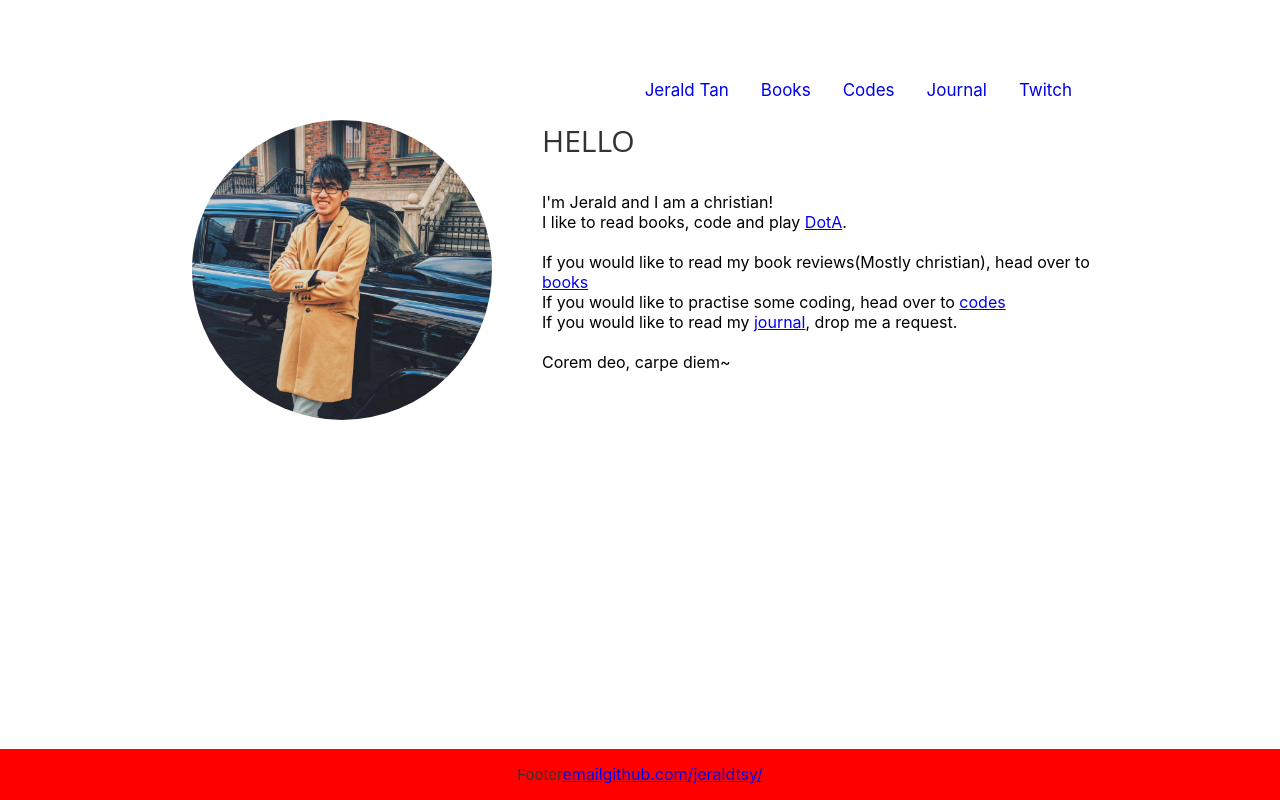
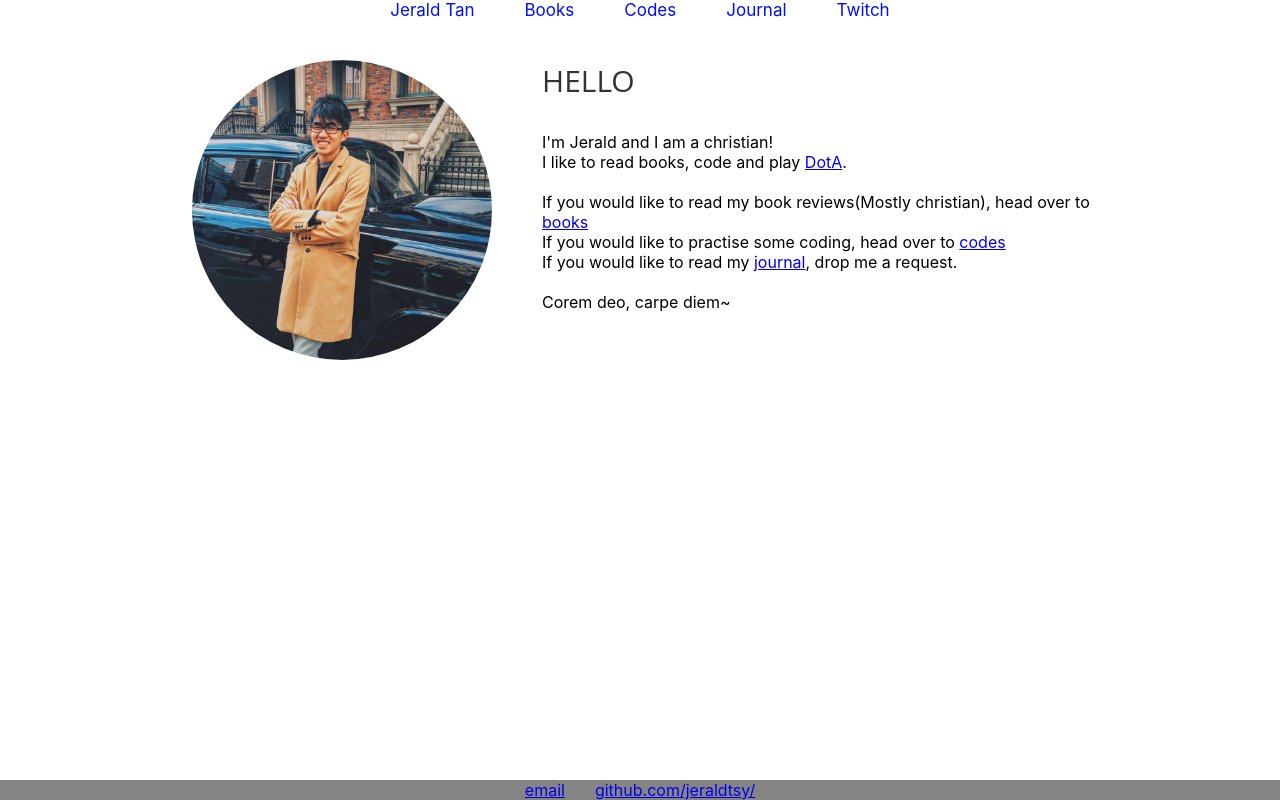
Before and after one commit to jeraldtsy/jeraldtsy, a React (Create React App) app: page / in a window 1280 px wide. Built offline with nearby package versions, Linux system fonts and the light colour scheme.

Commit message:
Styled header properly with spaces and footer

```diff
--- a/src/App.css
+++ b/src/App.css
@@ -34,32 +34,28 @@ p {
     left: 50px;
     top: -30px;
 }
-.topnav {
-    overflow: hidden;
-    background-color: #white;
+
+.header {
+    position: fixed;
+    left: 0;
+    top: 0;
+    width: 100%;
+    background-color: #FFFFFF;
+    color: white;
+    text-align: center;
 }
 
-.topnav a {
-    float: right;
-    color: #black;
-    text-align: center;
-    padding: 20px 16px;
-    text-decoration: none;
-    font-size: 17px;
+.header a {
+   color: #000EFF;
+   text-align: center;
+   text-decoration: none;
+   font-size: 17px;
+   padding: 25px;
 }
 
-.topnav a:hover {
-  background-color: #ddd;
-  color: white;
-}
-.header {
-    position : relative;
-    left: 50px;
-    text-align: justify;
-    background: #FFFFFF;
-    color: #AAAAAA;
-    font-size: 20px;
-    word-spacing: 100px;
+.header a:hover {
+    background-color: #ddd;
+    color: black;
 }
 
 .footer {
@@ -67,7 +63,11 @@ p {
     left: 0;
     bottom: 0;
     width: 100%;
-    background-color: red;
+    background-color: #848484;
     color: white;
     text-align: center;
 }
+
+.footer a{
+    padding: 15px;
+}
--- a/src/App.js
+++ b/src/App.js
@@ -8,17 +8,20 @@ function App() {
     const journalPage = "https://www.google.com";
     const booksPage = "https://www.google.com";
     const codePage = "https://www.google.com";
-    const githubPage = "https://jeraldtsy.github.io/web/";
+    const webPage = "https://jeraldtsy.github.io/web/";
+    const mailPage = "mailto:jeraldtsy@gmail.com";
+    const githubPage = "https://github.com/jeraldtsy";
 
   return (
     <div>
-        <div class="topnav">
+        <div class="header">
+             <a href = {webPage}>Jerald Tan</a>
+             <a href = {booksPage}>Books</a>
+             <a href = {codePage}>Codes</a>
+             <a href = {journalPage}>Journal</a>
              <a href = {twitchPage}>Twitch</a>
-             <a href = {journalPage}>Journal</a>
-             <a href = {codePage}>Codes</a>
-             <a href = {booksPage}>Books</a>
-             <a href = {githubPage}>Jerald Tan</a>
         </div>
+
         <div class = ".displayPicture">
             <img src = {dp} alt = "dp" className = "displayPicture" />
                 <div class = ".greet">
@@ -36,10 +39,8 @@ function App() {
             </div>
         </div>
         <div class = "footer">
-            <p>Footer</p>
-            <a href="mailto:jeraldtsy@gmail.com">email</a>
-        	<a href="https://github.com/jeraldtsy/">github.com/jeraldtsy/</a>
-
+            <a href = {mailPage}>email</a>
+        	<a href = {githubPage}>github.com/jeraldtsy/</a>
         </div>
     </div>
   );
```
